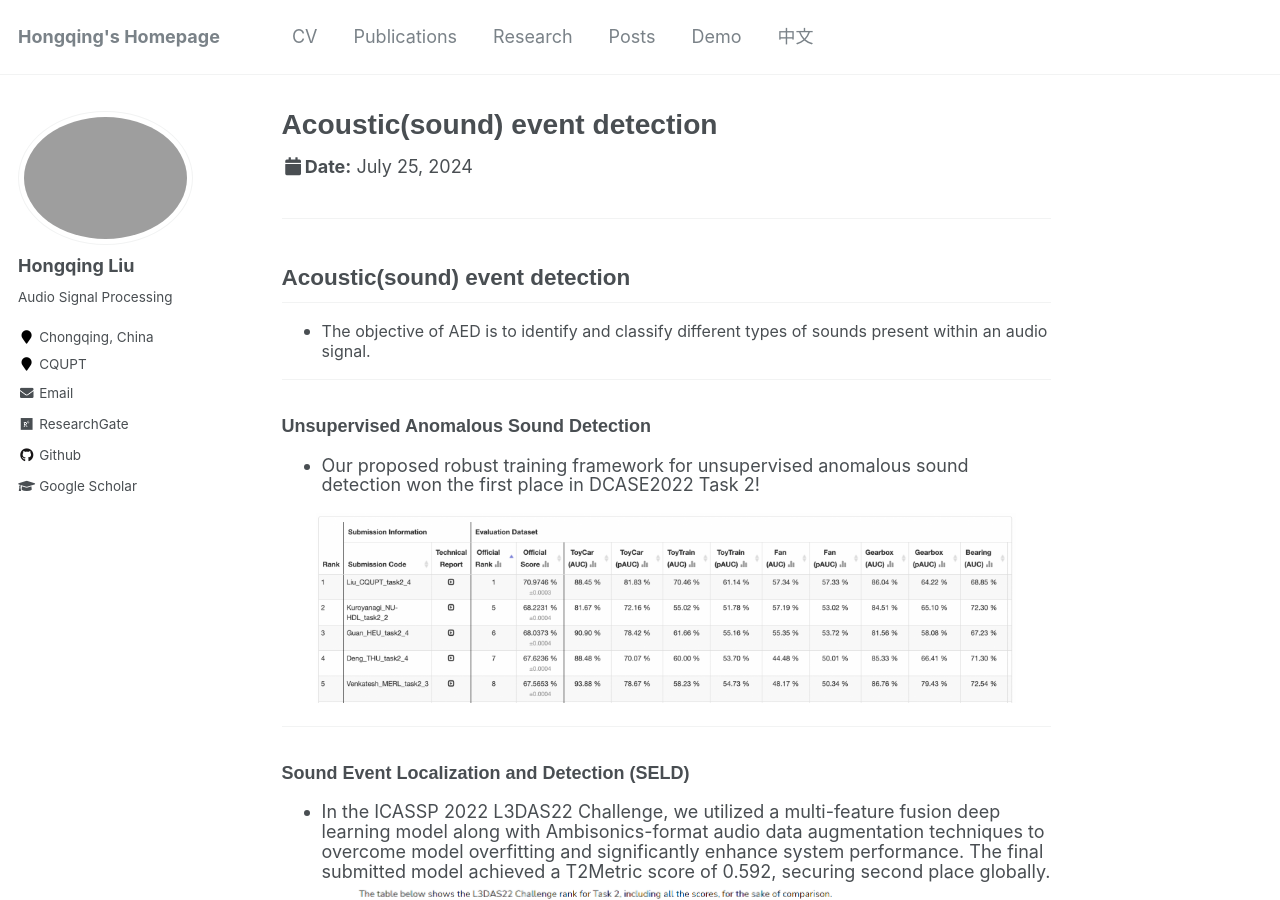
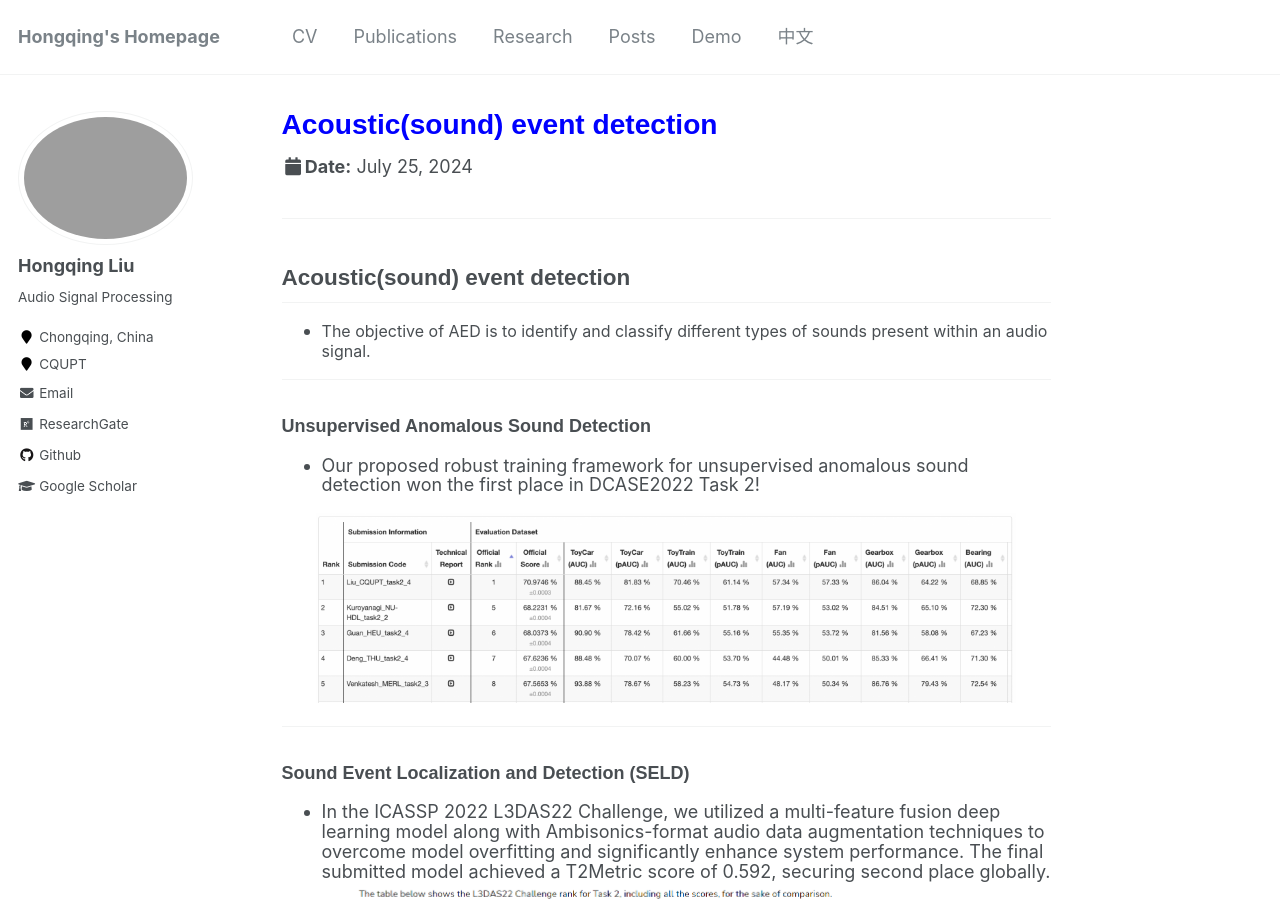
Before and after one commit to hong-qing-liu/english-hong-qing-liu.github.io, a Jekyll site: the page built from _talks/SED.md, in a window 1280 px wide and 900 px high. Built offline with Jekyll 4.4.1, drawn with Linux system fonts in a browser that asks for light colours.

Commit message:
Update SED.md

```diff
--- a/_talks/SED.md
+++ b/_talks/SED.md
@@ -1,5 +1,5 @@
 ---
-title: "Acoustic(sound) event detection"
+title: "<span style=\"color: blue;\">Acoustic(sound) event detection</span>"
 collection: talks
 type: "Talk"
 permalink: /talks/SED
```
